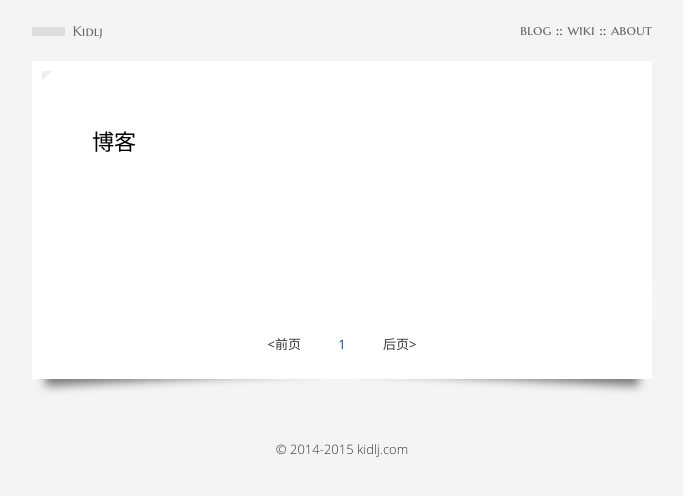
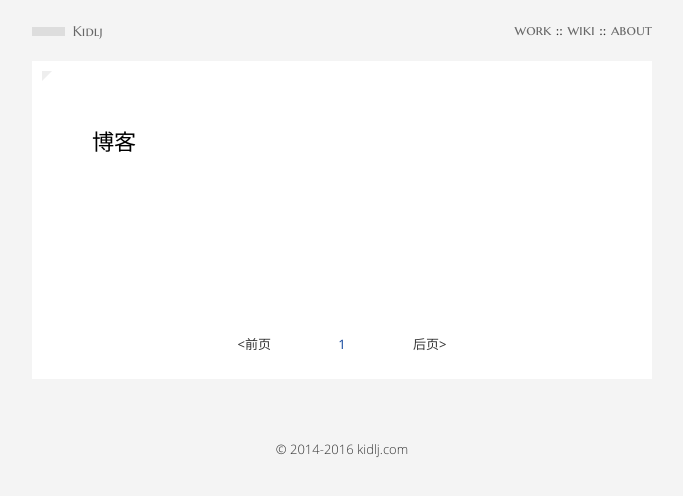
Before and after one commit to kidlj/awei, a Jekyll site: the page built from blog/index.html, in a window 1280 px wide. Shown: the top 496 px of the page, without its empty margins (298-981 px from the left). Built offline with Jekyll 4.4.1, drawn with Linux system fonts in a browser that asks for light colours.

Commit message:
new look

```diff
--- a/_includes/footer.html
+++ b/_includes/footer.html
@@ -1,5 +1,5 @@
 <footer class="site-footer">
 	<div class="siteinfo">
-		&copy; 2014-2015 kidlj.com
+		&copy; 2014-2016 kidlj.com
 	</div>
 </footer>
--- a/_includes/header.html
+++ b/_includes/header.html
@@ -6,7 +6,7 @@
 		</a>
 
 		<nav class="navigator">
-				<a href="/blog/">blog</a> ::
+				<a href="/work/">work</a> ::
 				<a href="/wiki/">wiki</a> ::
 				<a href="/about/">about</a>
 		</nav>
--- a/_includes/paginator.html
+++ b/_includes/paginator.html
@@ -2,9 +2,9 @@
 
 	{% if paginator.previous_page %}
 		{% if paginator.previous_page ==1 %}
-			<a href="/blog/">&lt;前页</a>
+			<a href="/">&lt;前页</a>
 		{% else %}
-			<a href="/blog/page{{ paginator.previous_page }}">&lt;前页</a>
+			<a href="/page{{ paginator.previous_page }}">&lt;前页</a>
 		{% endif %}
 	{% else %}
 		<span class="disabled">&lt;前页</span>
@@ -15,21 +15,21 @@
 	{% if paginator.page == 1 %}
 		<span class="current">1</span>
 	{% else %}
-		<a href="/blog/">1</a>
+		<a href="/">1</a>
 	{% endif %}
 
 	{% for count in (2..paginator.total_pages) %}
 		{% if count == paginator.page %}
 			<span class="current">{{ count }}</span>
 		{% else %}
-			<a href="/blog/page{{ count }}">{{ count }}</a>
+			<a href="/page{{ count }}">{{ count }}</a>
 		{% endif %}
 	{% endfor %}
 	</div>
 
 
 	{% if paginator.next_page %}
-	<a href="/blog/page{{ paginator.next_page }}">后页&gt;</a>
+	<a href="/page{{ paginator.next_page }}">后页&gt;</a>
 	{% else %}
 	<span class="disabled">后页&gt;</span>
 	{% endif %}
--- a/css/style.css
+++ b/css/style.css
@@ -71,6 +71,7 @@
 	position: relative;
 	background-color: #fff; }
 
+/*
 .content:before, .content:after {
 	position:absolute;
 	content:"";
@@ -87,6 +88,7 @@
 	left: auto;
 	-webkit-transform: rotate(3deg);
 	transform: rotate(3deg); }
+*/
 
 article {
 	padding: 70px 60px 70px;
@@ -219,7 +221,7 @@
 	text-align: center; }
 	.paginator .pagenum {
 		display: inline-block;
-		padding: 0 30px; }
+		padding: 0 60px; }
 	.paginator .pagenum a, .paginator .pagenum span {
 		padding: 0 2px;
 		margin: 2px; }
@@ -273,9 +275,9 @@
     font-size: 13px;
     display: block;
     text-align: left;
-    margin-bottom: 20px;
+    margin-bottom: 1px;
     background-color: #fff;
-    padding: 30px;
+    padding: 20px 60px;
     border: 1px solid transparent;
     overflow: hidden;
     position: relative;
@@ -302,12 +304,12 @@
       height: 100%;
       opacity: .6; }
     .posts .post-link .post-title {
-      font-size: 1.5em;
+      font-size: 1.4em;
       font-weight: 500;
       margin: 0 0 5px; }
     .posts .post-link .meta {
       text-transform: uppercase;
-      color: #8f8f8f;
+      color: #C7C7C7;
       font-size: smaller; }
     .posts .post-link .excerpt {
       color: #666;
```
Also changed, not shown: index.html (+4 -5 lines).
